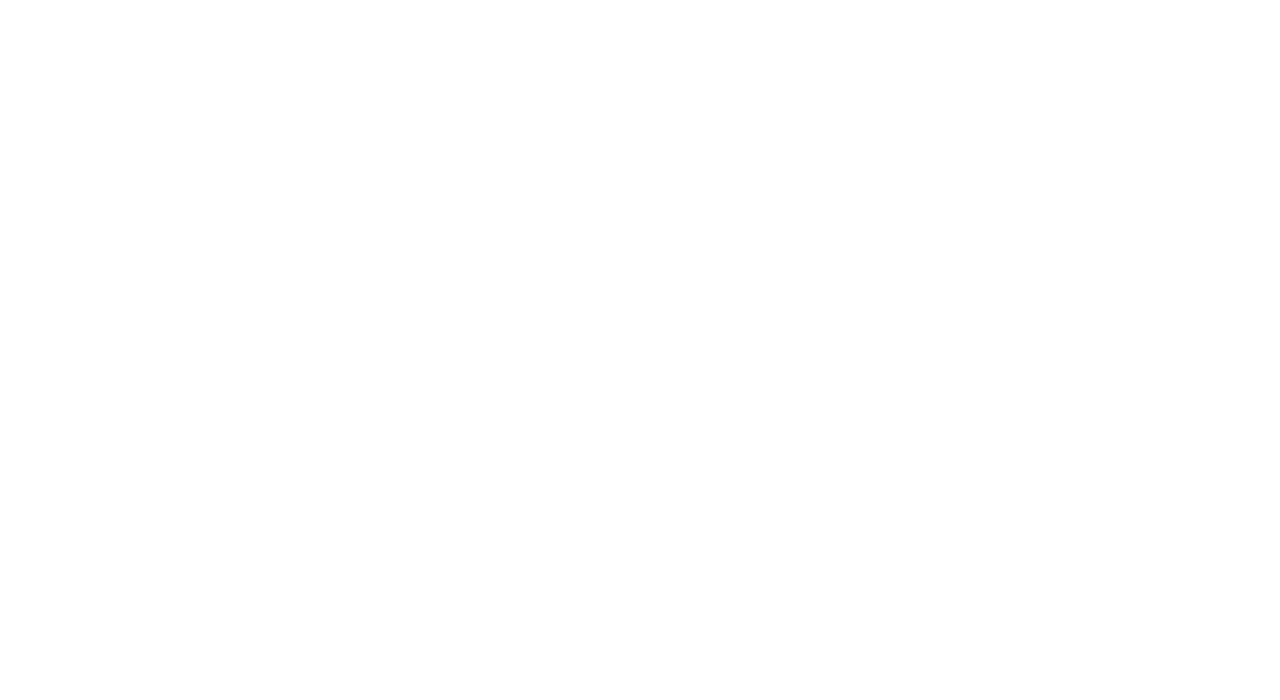
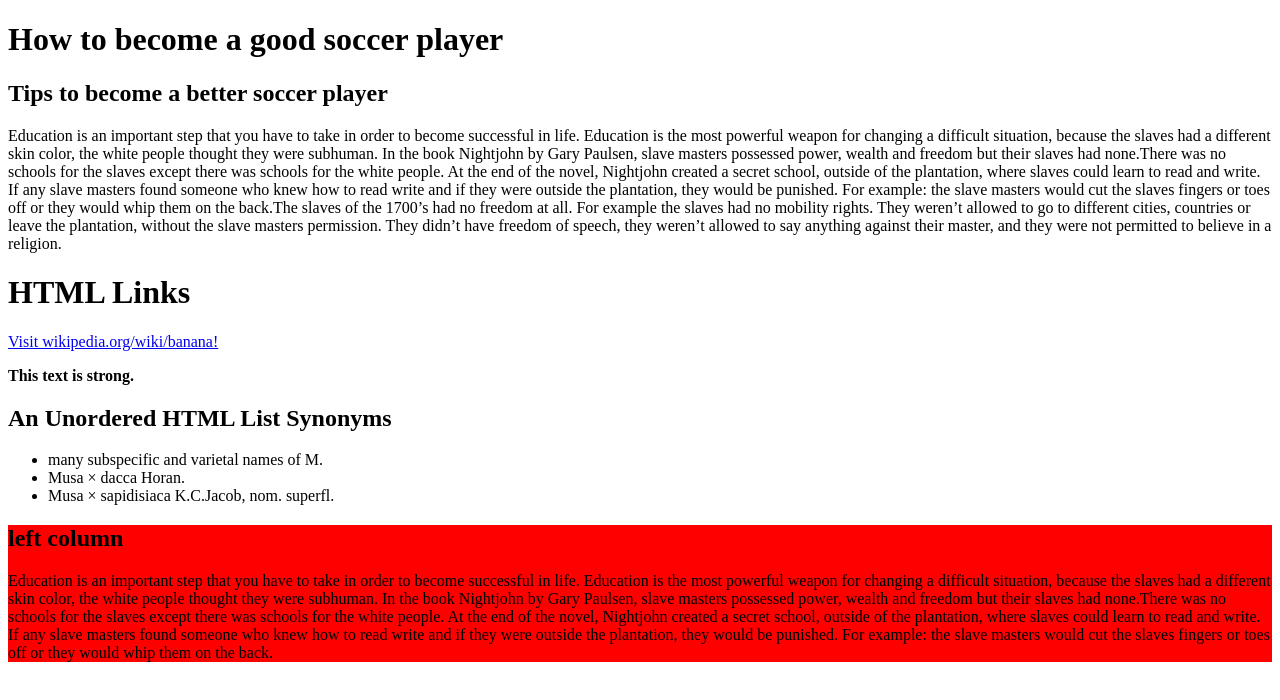
Before and after one commit to rashidhayato/cpnt260-a1-, a plain HTML site: page index.html in a window 1280 px wide. Drawn offline with Linux system fonts and the light colour scheme.

Commit message:
first commit

```diff
--- a/index.html
+++ b/index.html
@@ -4,9 +4,42 @@
   <meta charset="UTF-8">
   <meta http-equiv="X-UA-Compatible" content="IE=edge">
   <meta name="viewport" content="width=device-width, initial-scale=1.0">
-  <title>Document</title>
+  <link rel="stylesheet" href="css/style.css">
+ <title>Freedom is Life </title>
+ <styele>
+
+ </styele>
 </head>
 <body>
+  <h1 class="heading">How to become a good soccer player
+</h1>
+
+  <div class="rows">
+    <div class="column" style="background-color:white">
+      <h2 class="heading"> Tips to become a better soccer player</h2>
+      <p>Education is an important step that you have to take in order to become successful in life. Education is the most powerful weapon for changing a difficult situation, because the slaves had a different skin color, the white people thought they were subhuman. In the book Nightjohn by Gary Paulsen, slave masters possessed power, wealth and freedom but their slaves had none.There was no schools for the slaves except there was schools for the white people. At the end of the novel, Nightjohn created a secret school, outside of the plantation, where slaves could learn to read and write. If any slave masters found someone who knew how to read write and if they were outside the plantation, they would be punished. For example: the slave masters would cut the slaves fingers or toes off or they would whip them on the back.The slaves of the 1700’s had no freedom at all. For example the slaves had no mobility rights. They weren’t allowed to go to different cities, countries or leave the plantation, without the slave masters permission. They didn’t have freedom of speech, they weren’t allowed to say anything against their master, and they were not permitted to believe in a religion.
+ </p>
+
+ <h1>HTML Links</h1>
+  <p><a href="https://en.wikipedia.org/wiki/Banana">Visit wikipedia.org/wiki/banana!</a></p>
+
+  <p><strong>This text is strong.</strong></p>
+
+  <h2>An Unordered HTML List Synonyms </h2>
+  <ul>
+    <li>many subspecific and varietal names of M.</li>
+    <li>Musa × dacca Horan.</li>
+    <li>Musa × sapidisiaca K.C.Jacob, nom. superfl.</li>
+  </ul>
+
+    </div>
+
+    <div class="column" style="background-color:red">
+      <h2 class="heading"> left column</h2>
+      <p>Education is an important step that you have to take in order to become successful in life. Education is the most powerful weapon for changing a difficult situation, because the slaves had a different skin color, the white people thought they were subhuman. In the book Nightjohn by Gary Paulsen, slave masters possessed power, wealth and freedom but their slaves had none.There was no schools for the slaves except there was schools for the white people. At the end of the novel, Nightjohn created a secret school, outside of the plantation, where slaves could learn to read and write. If any slave masters found someone who knew how to read write and if they were outside the plantation, they would be punished. For example: the slave masters would cut the slaves fingers or toes off or they would whip them on the back. </p>
+
+    </div>
+
 
 </body>
 </html>
```
Also changed, not shown: css/style.css (added), style.css (added).
